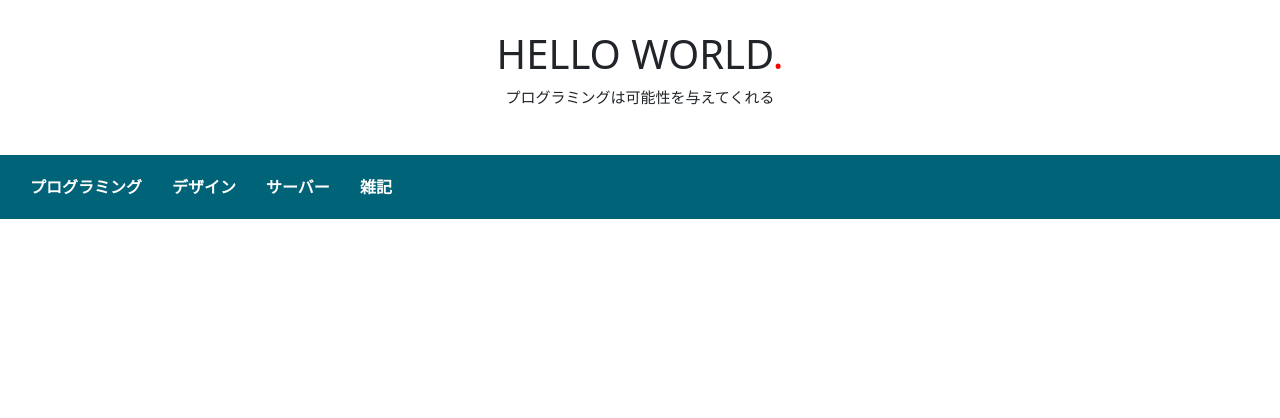
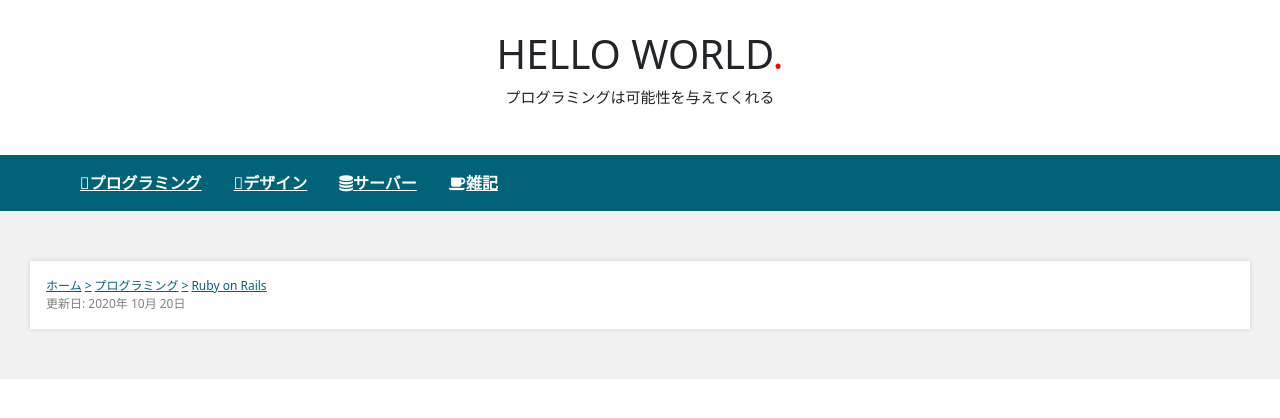
Before and after one commit to arakiiiii/blog_rails, a Rails app: page / in a window 1280 px wide. Shown: the top 418 px of the page. Run offline with Rails 7, Linux system fonts and the light colour scheme; style sheets or scripts are compiled from the project's sources; some libraries are stand-ins or nearby versions.

Commit message:
取り合えずヘッダー完成

```diff
--- a/app/assets/stylesheets/application.scss
+++ b/app/assets/stylesheets/application.scss
@@ -1,9 +1,10 @@
 // base
-@import "./override/_base", "./override/_reset";
+@import "./override/_base";
 @import "bootstrap";
+@import "./override/_reset";
 @import "font-awesome-sprockets";
 @import "font-awesome";
 @import "./mixin/_mixin";
-@import "./config/_color", "./config/_font", "./config/_animation";
+@import "./config/_style", "./config/_font", "./config/_animation";
 @import "./modules/*";
 @import "./partials/*";
--- /dev/null
+++ b/app/assets/stylesheets/config/_style.scss
@@ -0,0 +1,47 @@
+$colors: (
+  white:       #fff,
+  gray:        #808080,
+  gray-2:      #d3d3d3,
+  gray-3:      #f1f1f1,
+  black:       #000,
+  red:         #f00,
+  blue:        #006377
+);
+
+$widths: (
+  pc:     1200px,
+  sp:     600px,
+);
+
+
+@each $colorName, $color in $colors {
+  //.text-変数名 のclassを生成
+  .text-#{$colorName} {
+    color: $color;
+  }
+  //.bg-変数名 のclassを生成
+  .bg-#{$colorName} {
+    background: $color;
+  }
+}
+
+@each $name, $width in $widths {
+  //.mxw-変数名 のclass生成
+  .mxw-#{$name} {
+    max-width: $width;
+  }
+  //.w-変数名 のclass生成
+  .w-#{$name}{
+    width: $width;
+  }
+}
+@mixin mq-up($width: pc) {
+  @media screen and (min-width: #{map-get($widths, $width)}){
+    @content;
+  }
+}
+@mixin mq-down($width: pc) {
+  @media screen and (max-width: #{map-get($widths, $width)}){
+    @content;
+  }
+}
--- a/app/assets/stylesheets/modules/_homes.scss
+++ b/app/assets/stylesheets/modules/_homes.scss
@@ -1,3 +1,25 @@
-// Place all the styles related to the homes controller here.
-// They will automatically be included in application.css.
-// You can use Sass (SCSS) here: http://sass-lang.com/
+#layout_home{
+padding: 50px 30px;
+@include mq-down(sp){
+  padding: 0;
+}
+
+/*---------------
+ ■ box
+------------------*/
+.box{
+  @include mq-up(sp){
+    box-shadow: 0px 0px 5px $lightgray;
+  }
+
+  .box_top{
+    font-size: 12px;
+    .tags{
+      a:not(:last-child)::after{
+        content: ">";
+        margin: 0 3px;
+      }
+    }
+  }
+}
+}
--- a/app/assets/stylesheets/override/_base.scss
+++ b/app/assets/stylesheets/override/_base.scss
@@ -1,6 +1,11 @@
 //color
 $white:       #fff;
+$lightgray:      #d3d3d3;
+$gray:        #808080;
 $gray-3:      #f1f1f1;
 $black:       #000;
 $red:         #f00;
 $blue:        #006377;
+
+//width
+$w-xl:        1200px;
--- a/app/assets/stylesheets/override/_reset.scss
+++ b/app/assets/stylesheets/override/_reset.scss
@@ -0,0 +1,11 @@
+a{
+  &:hover{
+    text-decoration: none;
+  }
+}
+
+ul{
+  list-style: none;
+  padding: 0;
+  margin: 0;
+}
--- a/app/assets/stylesheets/partials/_header.scss
+++ b/app/assets/stylesheets/partials/_header.scss
@@ -16,16 +16,41 @@
       font-size: 15px;
     }
   }
-  ul.head_nav{
-    background-color: #006377;
-    color: white;
-    display: flex;
-    list-style: none;
-    padding: 20px 30px;
-    margin: 0;
-    li{
-      font-weight: bold;
-      margin-right: 30px;
+  .head_nav{
+    background-color: $blue;
+    .items{
+      a{
+        @include mq-down(sp){
+          display: none;
+        }
+        color: $white;
+        font-weight: bold;
+        position: relative;
+        &:after{
+          content: '';
+          display: block;
+          position: absolute;
+          border-radius: 0px;
+          background-color: red;
+          width: 0;
+          height: 3px;
+          transition: .3s ease-in-out;
+          bottom: -4px;
+          left: 0;
+        }
+        &:hover::after{
+          width: 100%;
+        }
+      }
+      .fa-bars{
+        @include mq-up(sp){
+          display: none;
+        }
+        color: white;
+        font-size: 30px;
+        margin: 13px 0;
+        cursor: pointer;
+      }
     }
   }
 }
--- a/app/views/homes/index.html.slim
+++ b/app/views/homes/index.html.slim
@@ -1 +1,11 @@
-= render "/partials/header"
+#layout_home.bg-gray-3
+  .box.bg-white
+    .box_top.p-3
+      .tags.d-flex.justify-content-start
+        a href="" ホーム
+        a href="" プログラミング
+        a href="" Ruby on Rails
+      .text-gray 更新日: 2020年 10月 20日
+
+- content_for :nav do
+  = render "/partials/header"
--- a/app/views/layouts/application.html.slim
+++ b/app/views/layouts/application.html.slim
@@ -8,4 +8,5 @@ html
     = stylesheet_link_tag    'application', media: 'all', 'data-turbolinks-track': 'reload'
     = javascript_include_tag 'application', 'data-turbolinks-track': 'reload'
   body
+    = yield :nav
     = yield
--- a/app/views/partials/_header.html.slim
+++ b/app/views/partials/_header.html.slim
@@ -2,8 +2,18 @@ header#header
   .head_title
     h1 HELLO WORLD<span>.<span>
     p プログラミングは可能性を与えてくれる
-  ul.head_nav
-    li プログラミング
-    li デザイン
-    li サーバー
-    li 雑記
+  .head_nav
+    .items.d-flex.justify-content-start.px-4.m-auto.mxw-pc
+      a.m-3 href=""
+        i.fas.fa-laptop.mr-1
+        | プログラミング
+      a.m-3 href=""
+        i.fas.fa-paint-brush.mr-1
+        | デザイン
+      a.m-3 href=""
+        i.fa.fa-database.mr-1
+        | サーバー
+      a.m-3 href=""
+        i.fa.fa-coffee.mr-1
+        | 雑記
+      i.fas.fa-bars
```
Also changed, not shown: app/assets/stylesheets/config/_color.scss (deleted).
